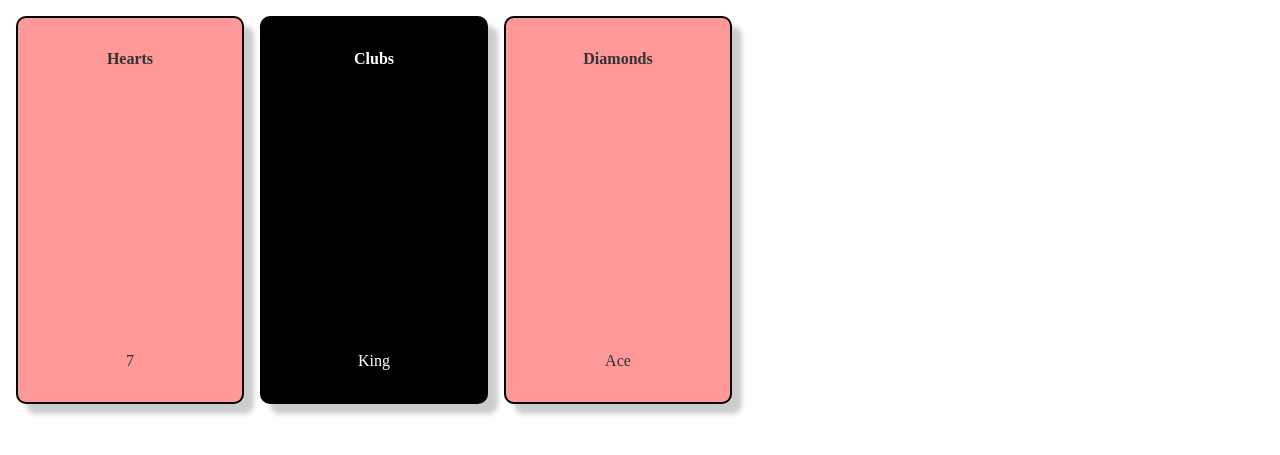
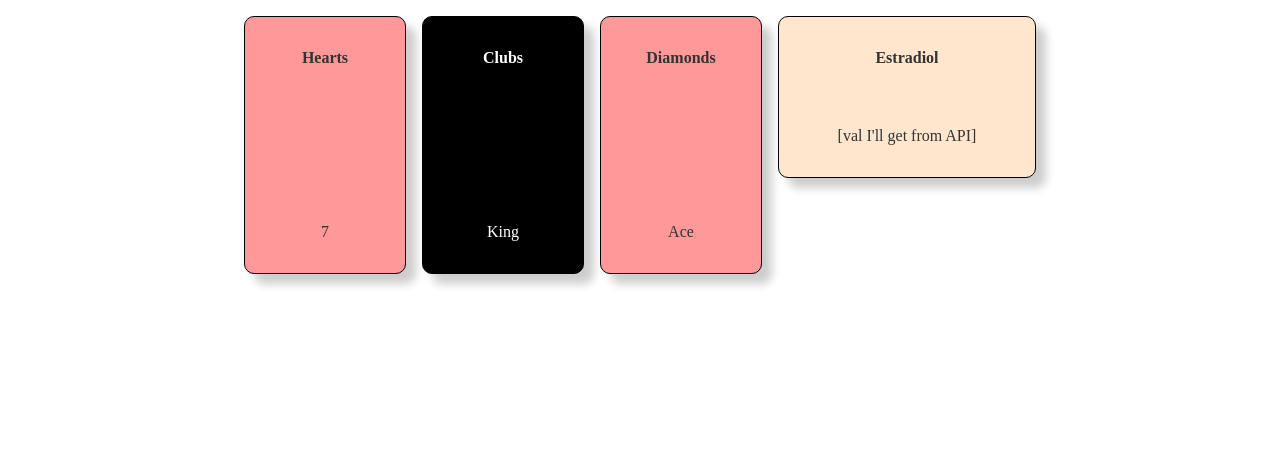
Before and after one commit to Pinjontall94/estrotracker, a Flask app: page /deck in a window 1280 px wide. Shown: the top 455 px of the page. Run offline with Flask 3, Linux system fonts and the light colour scheme.

Commit message:
change sizing, center deck, and add shadow fx

```diff
--- a/estrotracker/static/deck.css
+++ b/estrotracker/static/deck.css
@@ -3,21 +3,34 @@
 .deck {
     display: flex;
     flex-wrap: wrap;
+    justify-content: center;
 }
 
 /* Block: card */
 .card {
-    width: 10rem;
-    height: 20rem;
+    width: 6rem;
+    height: 12rem;
     padding: 2rem;
-    border: 2px solid #000;
+    border: 1px solid #000;
     border-radius: 10px;
     margin: 0.5rem;
     font-size: 1rem;
     display: flex;
     flex-direction: column;
     justify-content: space-between;
-    box-shadow: 10px 10px 5px rgba(0, 0, 0, 0.2);
+    transition: all 0.5s ease-out;
+    box-shadow: 10px 10px 10px rgba(0, 0, 0, 0.2);
+}
+
+.card:hover {
+    box-shadow: 7px 7px 2px rgba(0, 0, 0, 0.5);
+}
+
+.card--long {
+    width: 12rem;
+    height: 6rem;
+    background-color: #ffe6cc;
+    color: #333;
 }
 
 /* Element: suit */
--- a/estrotracker/templates/deck.html
+++ b/estrotracker/templates/deck.html
@@ -18,6 +18,10 @@
             <div class="card__suit">Diamonds</div>
             <div class="card__value">Ace</div>
         </div>
+        <div class="card card--long">
+            <div class="card__suit">Estradiol</div>
+            <div class="card__value">[val I'll get from API]</div>
+        </div>
     <!-- Add more cards here -->
     </div>
 </body>
```
